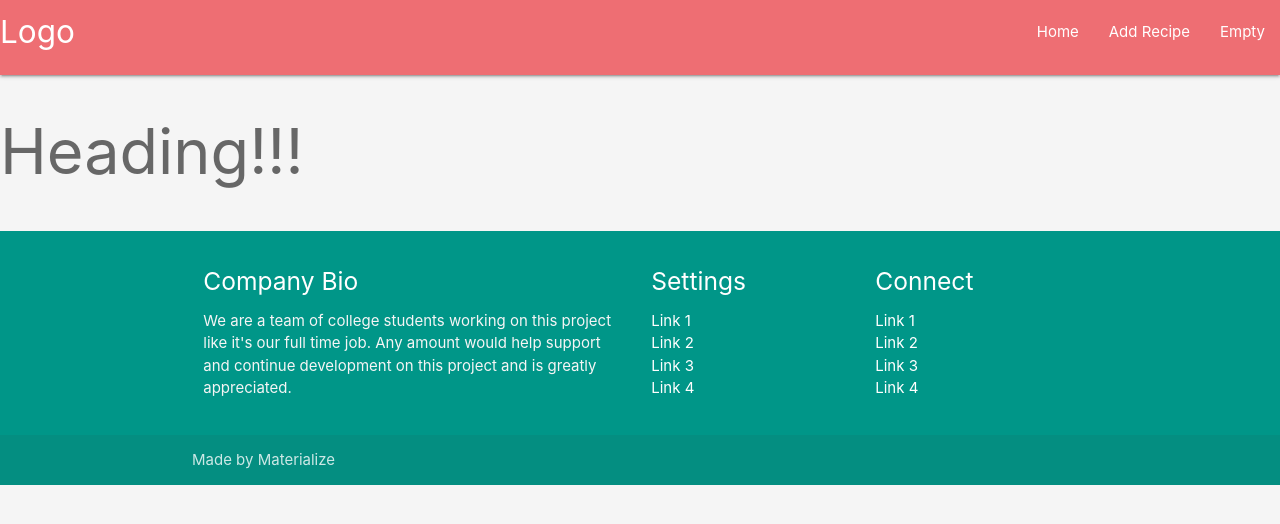
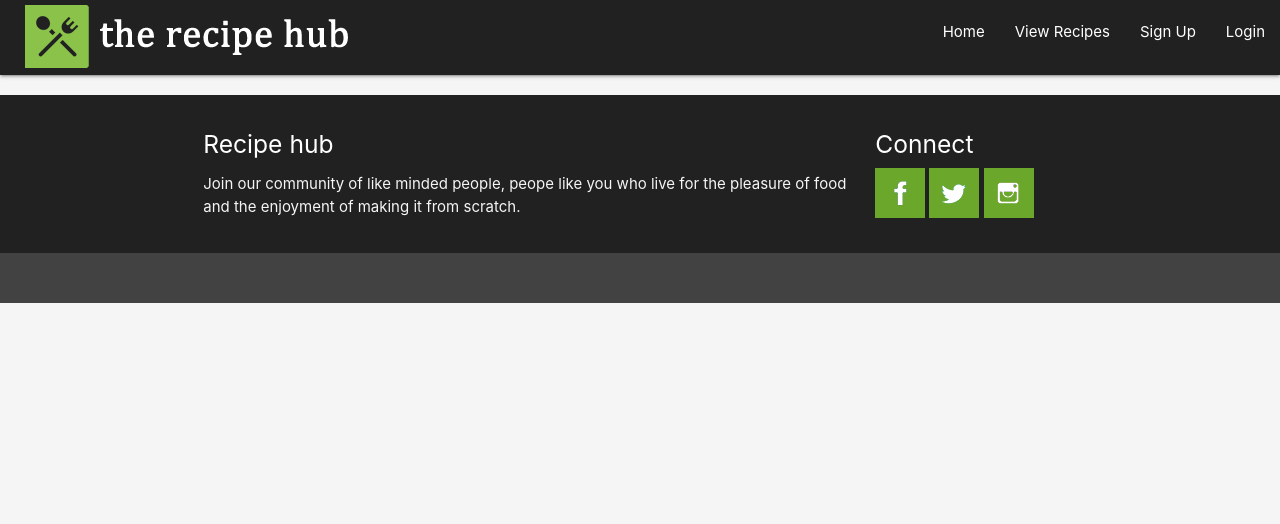
Before and after one commit to Code-Institute-Submissions/Baynuts-milestone-project-3, a Flask app: page /get_recipes in a window 1280 px wide. Shown: the top 524 px of the page. Run offline with Flask 2, Linux system fonts and the light colour scheme; data that the repository does not hold is empty; some libraries are stand-ins or nearby versions.

Commit message:
User authentication added

```diff
--- a/app.py
+++ b/app.py
@@ -1,19 +1,121 @@
 import os
-from flask import Flask, render_template, redirect, request, url_for
+import json
+from flask import Flask, render_template, redirect, request, url_for, flash, jsonify, session, abort
 from flask_pymongo import PyMongo
 from bson.objectid import ObjectId
+from flask_login import LoginManager, UserMixin, login_user, logout_user, current_user, login_required
+from werkzeug.security import generate_password_hash, check_password_hash
+from flask_wtf import FlaskForm
+from wtforms import StringField, PasswordField, SubmitField, TextField
+from wtforms.validators import DataRequired, Email, Length
 
 app = Flask(__name__)
 app.config["MONGO_DBNAME"] = 'online_cookbook'
 app.config["MONGO_URI"] = os.getenv("MONGO_URI")
+app.config["SECRET_KEY"] = os.getenv("SECRET_KEY")
 
 mongo = PyMongo(app)
+login_manager = LoginManager(app)
+login_manager.login_view = 'user_login'
+
+class User:
+    def __init__(self, username):
+        self.username = username
+
+    def is_authenticated(self):
+        return True
+
+    def is_active(self):
+        return True
+
+    def is_anonymous(self):
+        return False
+
+    def get_id(self):
+        return self.username
+
+    @staticmethod
+    def check_password(password_hash, password):
+        return check_password_hash(password_hash, password)
+
+    @login_manager.user_loader
+    def load_user(username):
+        site_user = mongo.db.users.find_one({"username": username})
+        if not site_user:
+            return None
+        return User(site_user)
+
+class form_user_sign_up(FlaskForm):
+    username = StringField('username', validators=[DataRequired()])
+    password = PasswordField('password', validators=[DataRequired()])
+
+class form_user_login(FlaskForm):
+    username = StringField('username', validators=[DataRequired()])
+    password = PasswordField('password', validators=[DataRequired()])
+
+class form_update_user(FlaskForm):
+    username = StringField('username', validators=[DataRequired()])
+    password = PasswordField('password', validators=[DataRequired()])
 
 @app.route('/')
+@app.route('/index')
+def index():
+    return render_template("index.html")
+
+@app.route('/login_page', methods=['GET', 'POST'])
+def login_page():
+    form = form_user_login()
+    return render_template("login.html", form=form)
+
+@app.route('/login', methods=['GET', 'POST'])
+def login():
+    form = form_user_login()
+    users = mongo.db.users
+    if request.method == 'GET' and current_user.is_authenticated:
+        return render_template("index.html")
+    if request.method == 'POST':
+        the_user = users.find_one({"username": form.username.data.lower()})
+        if the_user and User.check_password(the_user["password"], form.password.data):
+            user_obj = User(the_user["username"])
+            login_user(user_obj)
+            return render_template("index.html", users=users, user=the_user)
+    error = "You have entered the wrong username / password"
+    return render_template("login.html", form=form)
+
+@app.route('/sign_up_page', methods=['GET', 'POST'])
+def sign_up_page():
+    sign_up_form = form_user_sign_up()
+    return render_template("signup.html", form=sign_up_form)
+
+@app.route('/sign_up', methods=['GET', 'POST'])
+def sign_up():
+    users = mongo.db.users
+    form = form_user_sign_up()
+    registered_user = users.find_one({'username': form.username.data})
+    if registered_user is None:
+        passwordhash = generate_password_hash(form.password.data, method="sha256")
+        new_user = {
+            'username': form.username.data.lower(),
+            'password': passwordhash,
+        }
+        users.insert_one(new_user)
+        return redirect(url_for('login_page'))
+
+    return render_template("signup.html", form=form)
+
+@app.route('/logout')
+def logout():
+    logout_user()
+    return render_template("index.html")
 
 @app.route('/get_recipes')
 def get_recipes():
     return render_template("recipes.html", recipes=mongo.db.recipes.find())
+
+@app.route('/view_recipe/<recipe_id>')
+def view_recipe(recipe_id):
+    the_recipe =  mongo.db.recipes.find_one({"_id": ObjectId(recipe_id)})
+    return render_template("viewrecipe.html", recipe=the_recipe)
 
 @app.route('/add_recipe')
 def add_recipe():
@@ -68,23 +170,14 @@ def update_recipe(recipe_id):
         'method_8':request.form.get('method_8'),
         'category':request.form.get('category'),
         'nationality':request.form.get('nationality')
-
     })
     return redirect(url_for('get_recipes'))
-
 
 @app.route('/delete_recipe/<recipe_id>')
 def delete_recipe(recipe_id):
     mongo.db.recipe.remove({'_id': ObjectId(recipe_id)})
     return redirect(url_for('get_recipes'))
 
-
-
-
-
-
-
-
 if __name__ == '__main__':
     app.run(host=os.environ.get('IP'),
             port=int(os.environ.get('PORT')),
--- a/templates/base.html
+++ b/templates/base.html
@@ -5,82 +5,83 @@
         <link rel="stylesheet" href="https://cdnjs.cloudflare.com/ajax/libs/materialize/1.0.0/css/materialize.min.css">
         <link rel="stylesheet" href="{{url_for('static', filename='css/style.css')}}" type="text/css" />
     </head>
+        <!-- Base template used to generate overall theme and structure for whole site -->
 <body>
-
 <header>
-
   <nav>
-    <div class="nav-wrapper">
-      <a href="{{url_for('get_recipes')}}" class="brand-logo">Logo</a>
+    <!-- Navigation element for desktop devices -->
+    <div class="nav-wrapper grey darken-4">
+      <a href="{{url_for('index')}}" class="brand-logo"><img src="{{url_for('static', filename='images/recipe-hub-logo.jpg')}}"></a>
       <a href="#" data-target="mobile-demo" class="sidenav-trigger"><i class="material-icons">menu</i></a>
       <ul id="nav-mobile" class="right hide-on-med-and-down">
-        <li><a href="{{url_for('get_recipes')}}">Home</a></li>
+        <li><a href="{{url_for('index')}}">Home</a></li>
+        <li><a href="{{url_for('get_recipes')}}">View Recipes</a></li>
+        <!-- Only shows sign up and login list items if user is not logged in -->
+        {% if current_user.is_authenticated == False %}
+        <li><a href="{{url_for('sign_up_page')}}">Sign Up</a></li>
+        <li><a href="{{url_for('login')}}">Login</a></li>
+        {% endif %}
+        <!-- Add recipe and logout links only available if user is logged in -->
+        {% if current_user.is_authenticated %}
         <li><a href="{{url_for('add_recipe')}}">Add Recipe</a></li>
-        <li><a href="#">Empty</a></li>
+        <li><a href="{{url_for('logout')}}">Logout</a></li>
+        {% endif %}
+
       </ul>
-    <ul class="sidenav" id="mobile-demo">
-        <li><a href="{{url_for('get_recipes')}}">Home</a></li>
+      <!-- Navigation element for mobile devices -->
+      <ul class="sidenav" id="mobile">
+        <li><a href="{{url_for('index')}}">Home</a></li>
+        <li><a href="{{url_for('get_recipes')}}">View Recipes</a></li>
+        <!-- Only shows sign up and login list items if user is not logged in -->
+        {% if current_user.is_authenticated == False %}
+        <li><a href="{{url_for('sign_up_page')}}">Sign Up</a></li>
+        <li><a href="{{url_for('login')}}">Login</a></li>
+        {% endif %}
+        <!-- Add recipe and logout links only available if user is logged in -->
+        {% if current_user.is_authenticated %}
         <li><a href="{{url_for('add_recipe')}}">Add Recipe</a></li>
-        <li><a href="#">Empty</a></li>
+        <li><a href="{{url_for('logout')}}">Logout</a></li>
+        {% endif %}
       </ul>
     </div>
   </nav>
 </header>
 
-        <h1>Heading!!!</h1>
   {% block recipes %}
   {% endblock %}
 
-
-    <footer class="page-footer teal">
+<!-- Footer element, text and social link icons -->
+<footer class="page-footer grey darken-4">
   <div class="container">
     <div class="row">
-        <div class="col l6 s12">
-          <h5 class="white-text">Company Bio</h5>
-          <p class="grey-text text-lighten-4">We are a team of college students working on this project like it's our full time job. Any amount would help support and continue development on this project and is greatly appreciated.</p>
-
-
-        </div>
-        <div class="col l3 s12">
-          <h5 class="white-text">Settings</h5>
-          <ul>
-            <li><a class="white-text" href="#!">Link 1</a></li>
-            <li><a class="white-text" href="#!">Link 2</a></li>
-            <li><a class="white-text" href="#!">Link 3</a></li>
-            <li><a class="white-text" href="#!">Link 4</a></li>
-          </ul>
+      <div class="col l9 s12">
+        <h5 class="white-text">Recipe hub</h5>
+        <p class="grey-text text-lighten-4">Join our community of like minded people, peope like you who live for the pleasure of food and the enjoyment of making it from scratch.</p>
       </div>
       <div class="col l3 s12">
         <h5 class="white-text">Connect</h5>
-          <ul>
-            <li><a class="white-text" href="#!">Link 1</a></li>
-            <li><a class="white-text" href="#!">Link 2</a></li>
-            <li><a class="white-text" href="#!">Link 3</a></li>
-            <li><a class="white-text" href="#!">Link 4</a></li>
-          </ul>
+        <a href="#"><img class="social" src="{{url_for('static', filename='images/facebook-logo.gif')}}"></a>
+        <a href="#"><img class="social" src="{{url_for('static', filename='images/twitter-logo.gif')}}"></a>
+        <a href="#"><img class="social" src="{{url_for('static', filename='images/instagram-logo.gif')}}"></a>
       </div>
     </div>
   </div>
-    <div class="footer-copyright">
-      <div class="container">
-      Made by Materialize
-      </div>
+  <div class="footer-copyright grey darken-3">
+    <div class="container"></div>
   </div>
 </footer>
 
 
 <script src="https://cdnjs.cloudflare.com/ajax/libs/jquery/3.4.1/jquery.min.js" integrity="sha256-CSXorXvZcTkaix6Yvo6HppcZGetbYMGWSFlBw8HfCJo=" crossorigin="anonymous"></script>
 <script src="https://cdnjs.cloudflare.com/ajax/libs/materialize/1.0.0/js/materialize.min.js"></script>
-
+<!-- Additional instructions to implement the form, mobile navigation and parrallax features -->
 <script>
-
   $(document).ready(function(){
     $('select').formSelect();
     $('input#input_text, textarea#textarea2').characterCounter();
     $('.sidenav').sidenav();
+    $('.parallax').parallax();
   });
-
 </script>
-
 </body>
 </html>
--- a/templates/recipes.html
+++ b/templates/recipes.html
@@ -1,9 +1,5 @@
-{% extends 'base.html' %}
-{% block recipes %}
-
-
-
-
+{% extends 'base.html' %} {% block recipes %}
+<!-- Recipes list page, pulls all recipes from database and displays in grid -->
 <div class="container">
     <div class="row">
         {% for recipe in recipes %}
@@ -11,39 +7,31 @@
             <div class="card">
                 <div class="card-image">
                     <img src="{{recipe.url}}">
-
-          <a class="btn-floating halfway-fab waves-effect waves-light red"><i class="material-icons">add</i></a>
+                    <a href="{{url_for('view_recipe', recipe_id=recipe._id)}}" class="btn-floating halfway-fab waves-effect waves-light red">
+                        <i class="material-icons">add</i>
+                    </a>
                 </div>
                 <div class="card-content">
                     <span class="card-title">{{recipe.recipe_name}}</span>
                     <p>{{recipe.overview}}</p>
-
                 </div>
                 <div class="card-content">
                     <p>
-           Rating: {{recipe.rating}}
-            Cook time: {{recipe.cook_time}}<br />
-            Prep time: {{recipe.prep_time}}<br />
+                        Rating: {{recipe.rating}} Cook time: {{recipe.cook_time}}<br /> Prep time: {{recipe.prep_time}}<br />
                     </p>
                 </div>
+                <!-- Only allow edit and delete of recipe if user is logged in -->
+                {% if current_user.is_authenticated %}
                 <div class="card-content">
                     <p>
                         <a href="{{url_for('edit_recipe', recipe_id=recipe._id)}}" class="waves-effect waves-light btn">Edit</a>
                         <a href="{{url_for('edit_recipe', recipe_id=recipe._id)}}" class="waves-effect waves-light btn">Delete</a>
                     </p>
                 </div>
-
-
-
+                {% endif %}
             </div>
         </div>
         {% endfor %}
     </div>
-
-
-
-
-
 </div>
-
 {% endblock %}
```
Also changed, not shown: requirements.txt (+9 -1 lines), static/css/style.css (+28 -24 lines), templates/addrecipe.html (+13 -0 lines), templates/editrecipe-original.html (deleted, +0 -148 lines), templates/editrecipe.html (+13 -0 lines), templates/index.html (+11 -26 lines), templates/login.html (added, +36 -0 lines), templates/signup.html (added, +43 -0 lines), templates/viewrecipe.html (added, +83 -0 lines), static/images/recipe-hub-logo.png (deleted), 1 other file. Lines whose indentation alone changed are shown as unchanged.
